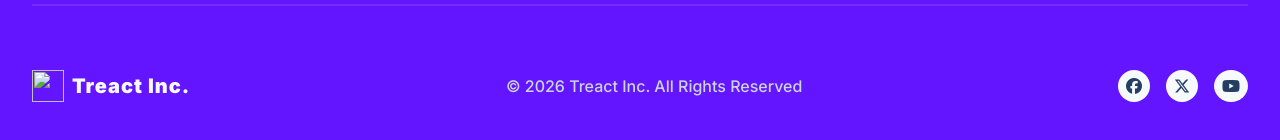
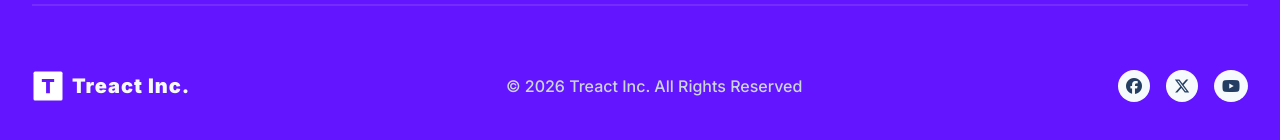
Before and after one commit to abbyshadden21/treact-final-project, a plain HTML site: page index.html in a window 1280 px wide. Shown: the part 6218-6358 px from the top of the page. Drawn offline with Linux system fonts and the light colour scheme; the site is published under a folder, as on GitHub Pages, so addresses that start at the root find nothing.

Commit message:
image update

```diff
--- a/index.html
+++ b/index.html
@@ -473,7 +473,7 @@
       <div class="footer__divider"></div>
       <div class="footer__bottom">
         <div class="footer__logo">
-          <img src="/assets/logo-light.d9a5d1b5be5ea077b26864fdfc2e96a4.svg" alt class="footer__logo--img">
+          <img src="assets/logo-light.d9a5d1b5be5ea077b26864fdfc2e96a4.svg" alt class="footer__logo--img">
           <h5 class="footer__logo--text">Treact Inc.</h5>
         </div>
         <div class="footer__copyright">© 2026 Treact Inc. All Rights Reserved</div>
```
